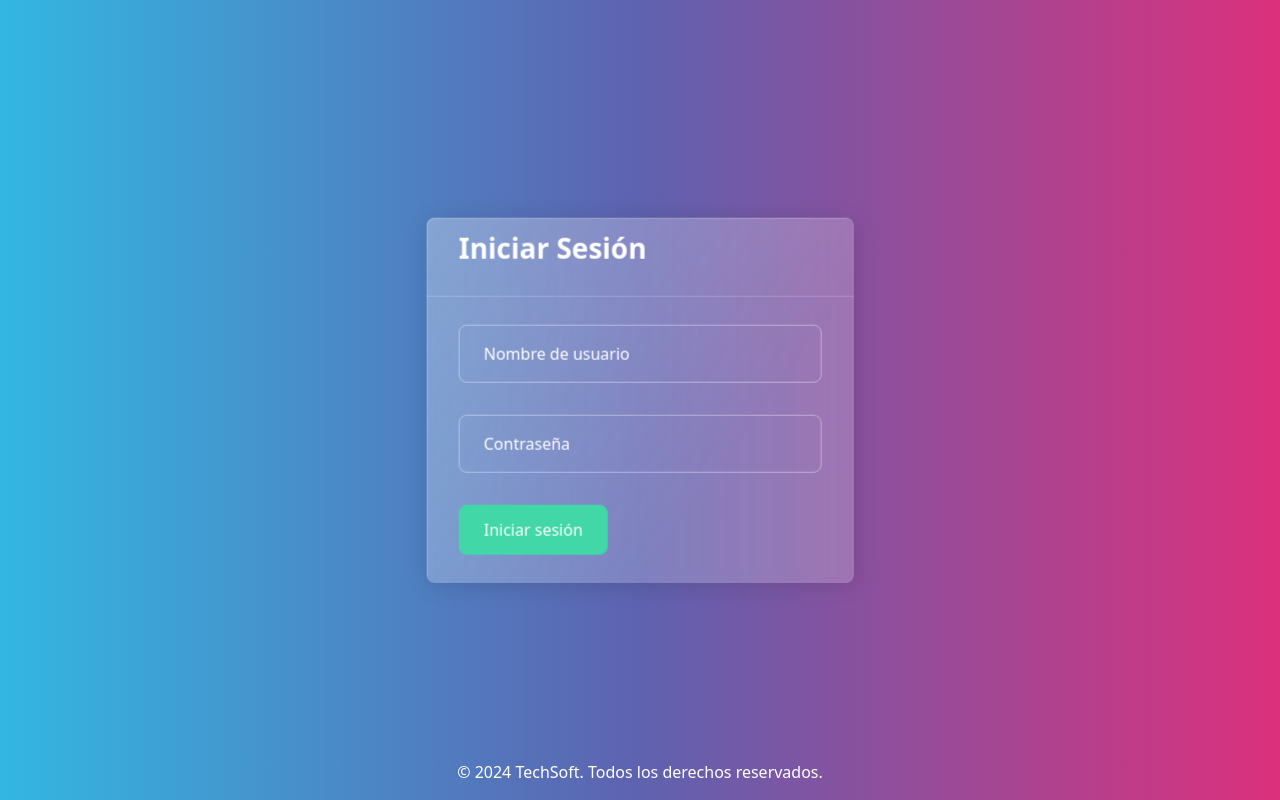
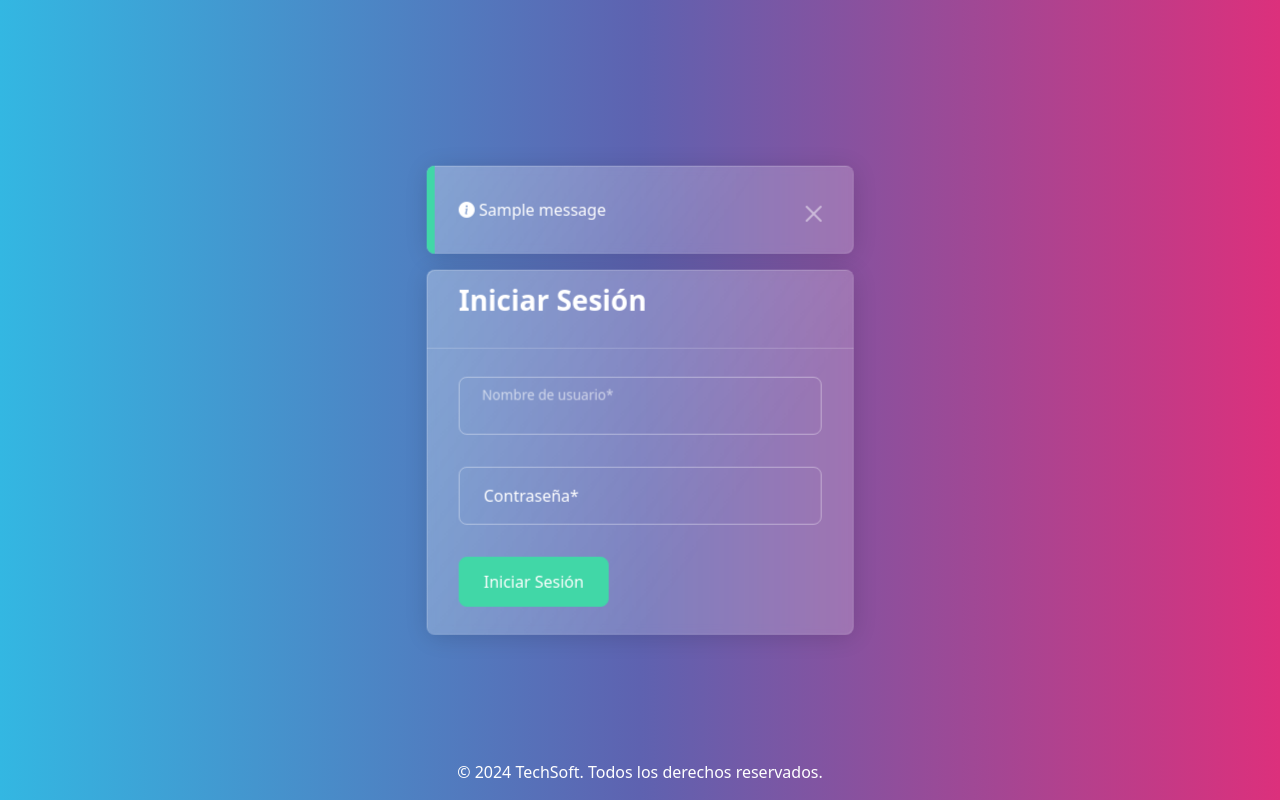
Before and after one commit to LuCamano/Proyecto-TechSoft, a Django app: page /login/ in a window 1280 px wide. Run offline with Django 5.2, Linux system fonts and the light colour scheme; tables that the repository leaves empty hold one stand-in row (values such as "Sample post"); one stand-in notice (Sample message) is shown; some libraries are stand-ins or nearby versions.

Commit message:
Funcionalidad de login

```diff
--- a/core/settings.py
+++ b/core/settings.py
@@ -141,3 +141,5 @@ DEFAULT_AUTO_FIELD = 'django.db.models.BigAutoField'
 CRISPY_ALLOWED_TEMPLATE_PACKS = "bootstrap5"
 
 CRISPY_TEMPLATE_PACK = "bootstrap5"
+
+LOGIN_URL = 'login'
--- a/pagina/forms.py
+++ b/pagina/forms.py
@@ -3,6 +3,7 @@ from .models import Producto
 from crispy_forms.helper import FormHelper
 from crispy_forms.layout import Layout, Submit, Column, Row, Field, Div
 from crispy_bootstrap5.bootstrap5 import FloatingField, Switch, Accordion
+from django.contrib.auth.forms import AuthenticationForm
 
 class ProductoForm(forms.ModelForm):
     class Meta:
@@ -16,3 +17,17 @@ class ProductoForm(forms.ModelForm):
         self.helper.form_class = 'needs-validation'
         self.helper.attrs = {'novalidate': ''}
         self.helper.add_input(Submit('submit', 'Guardar', css_class='btn-success'))
+
+class LoginForm(AuthenticationForm):
+
+    def __init__(self, *args, **kwargs):
+        super().__init__(*args, **kwargs)
+        self.helper = FormHelper()
+        self.helper.form_method = 'POST'
+        self.helper.form_class = 'validacion-no-color'
+        self.helper.attrs = { 'novalidate': '' }
+        self.helper.layout = Layout(
+            FloatingField('username'),
+            FloatingField('password'),
+            Submit('submit', 'Iniciar Sesión', css_class="btn-success")
+        )
--- a/pagina/static/js/script.js
+++ b/pagina/static/js/script.js
@@ -0,0 +1,14 @@
+(() => {
+    'use strict'
+    // Fetch all the forms we want to apply custom Bootstrap validation styles to
+    const forms = document.querySelectorAll('.validacion-no-color')
+    // Loop over them and prevent submission
+    Array.from(forms).forEach(form => {
+        form.addEventListener('submit', event => {
+            if (!form.checkValidity()) {
+            event.preventDefault()
+            event.stopPropagation()
+            }
+        }, false)
+    })
+})();
--- a/pagina/templates/base/base.html
+++ b/pagina/templates/base/base.html
@@ -51,7 +51,11 @@
                     </form>
                     <ul class="navbar-nav ms-auto">
                         <li class="nav-item">
-                            <a class="nav-link" href="{% url "login" %}"><i class="bi bi-person-circle"></i> Iniciar sesión</a>
+                            {% if user.is_authenticated %}
+                            <a class="nav-link" href="{% url "logout" %}"><i class="bi bi-person-circle"></i> Cerrar sesión</a>
+                            {% else %}
+                                <a class="nav-link" href="{% url "login" %}"><i class="bi bi-person-circle"></i> Iniciar sesión</a>
+                            {% endif %}
                         </li>
                     </ul>
                 </div>
--- a/pagina/templates/login.html
+++ b/pagina/templates/login.html
@@ -1,26 +1,31 @@
 {% extends "base/base.html" %}
+
+{% load crispy_forms_tags %}
 
 {% block title %}Iniciar sesión{% endblock %}
 
 {% block content %}
     <div class="container">
         <div class="col-12 col-md-6 col-lg-4 position-absolute top-50 start-50 translate-middle">
+            {% for message in messages %}
+                <div class="alert alert-{{message.tags}} alert-dismissible fade show" role="alert">
+                    <strong>
+                        {% if message.tags == 'success' %}
+                        <i class="bi bi-info-circle-fill"></i>
+                        {% else %}
+                        <i class="bi bi-exclamation-triangle-fill"></i>
+                        {% endif %}
+                    </strong> {{ message }}
+                    <button type="button" class="btn-close" data-bs-dismiss="alert" aria-label="Close"></button>
+                </div>
+            {% endfor %}
             <div class="card">
                 <div class="card-header">
                     <h3 class="card-title">Iniciar Sesión</h3>
                 </div>
-                <form method="post" class="card-body">
-                    {% csrf_token %}
-                    <div class="form-floating mb-3">
-                        <input type="text" class="form-control" id="username" name="username" placeholder="Ingrese su nombre de usuario">
-                        <label for="username">Nombre de usuario</label>
-                    </div>
-                    <div class="form-floating mb-3">
-                        <input type="password" class="form-control" id="password" name="password" placeholder="Ingrese su contraseña">
-                        <label for="password">Contraseña</label>
-                    </div>
-                    <button class="btn btn-success" type="submit">Iniciar sesión</button>
-                </form>
+                <div class="card-body">
+                    {% crispy form %}
+                </div>
             </div>
         </div>
     </div>
--- a/pagina/urls.py
+++ b/pagina/urls.py
@@ -4,6 +4,7 @@ from . import views
 urlpatterns = [
     path('', views.index, name="index"),
     path('login/', views.loginV, name="login"),
+    path('logout/', views.logoutV, name="logout"),
     path('marcas/', views.marcas, name="marcas"),
     path('categorias/', views.categorias, name="categorias"),
     path('producto/', views.producto, name="producto"),
--- a/pagina/views.py
+++ b/pagina/views.py
@@ -1,11 +1,12 @@
 from django.shortcuts import render, redirect
 from django.contrib.auth import authenticate, login, logout
 from django.views.generic import CreateView
-from .forms import ProductoForm
+from .forms import ProductoForm, LoginForm
 from .models import Producto, Marca, Categoria, Caracteristica
 from django.contrib.auth.decorators import login_required
 from django.contrib.auth.mixins import LoginRequiredMixin
-
+from django.http import HttpRequest
+from django.contrib import messages
 # Create your views here.
 
 def index(request):
@@ -13,9 +14,18 @@
     context = {'productos': lista_productos}
     return render(request, "index.html", context)
 
-def loginV(request):
-    return render(request, "login.html")
+def loginV(request: HttpRequest):
+    if request.method == 'POST':
+        form = LoginForm(request, request.POST)
+        if form.is_valid():
+            login(request, form.get_user())
+            return redirect('index')
+        else:
+            messages.warning(request, 'Usuario o contraseña incorrectos')
+    form = LoginForm()
+    return render(request, "login.html", { 'form': form })
 
+@login_required
 def logoutV(request):
     logout(request)
     return redirect('/')
@@ -66,7 +76,7 @@
     }
     return render(request, "caracteristicas_producto.html", context)
 
-class AgregarProducto(CreateView, LoginRequiredMixin):
+class AgregarProducto(LoginRequiredMixin, CreateView):
     template_name = "formulario.html"
     form_class = ProductoForm
     success_url = '/administracion/'
```
